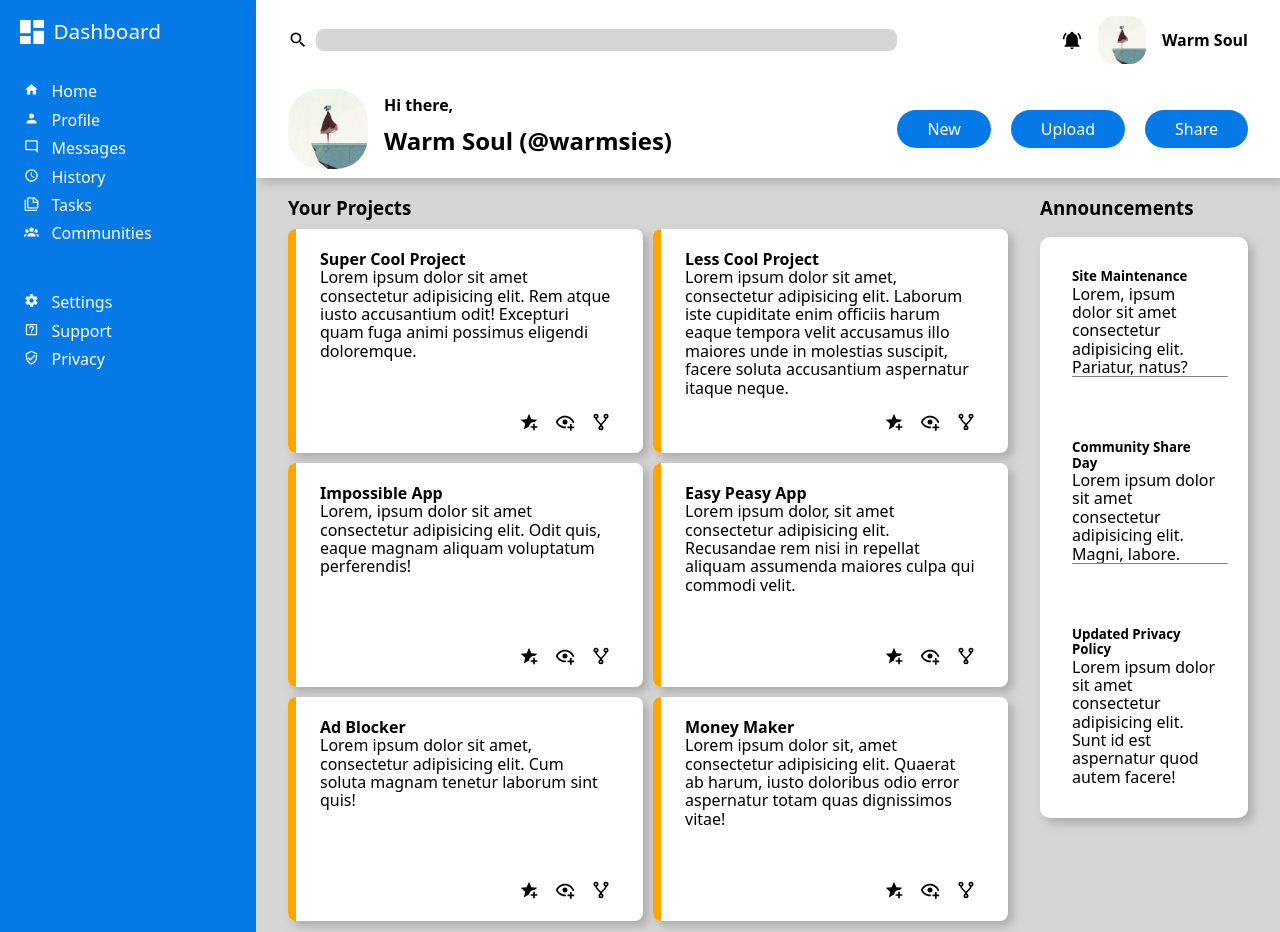
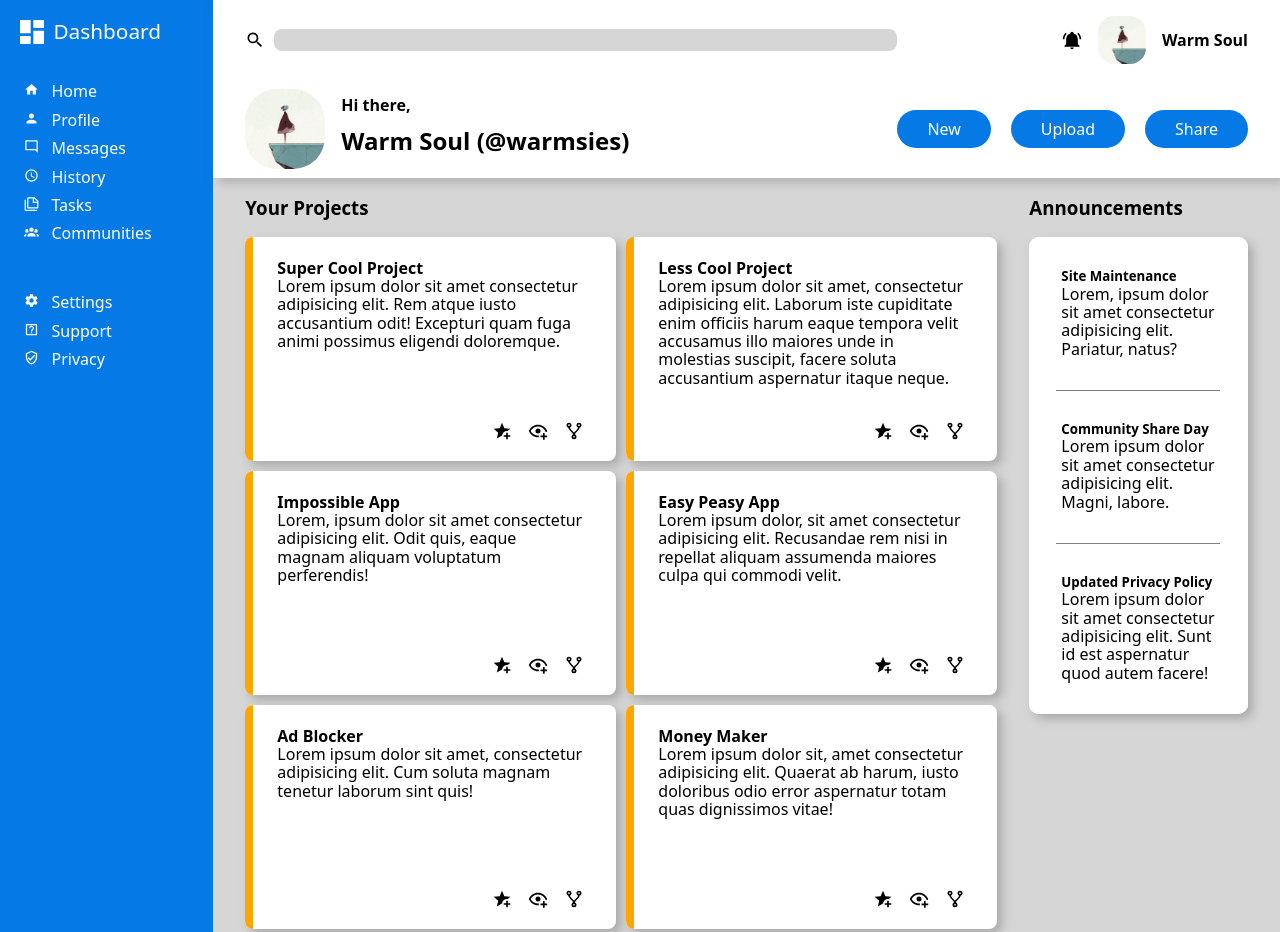
Before and after one commit to habbaszadegan/admin-dashboard, a website: page index.html in a window 1280 px wide. Shown: the top 932 px of the page. Drawn offline with Linux system fonts and the light colour scheme.

Commit message:
Fin announcements section

```diff
--- a/index.html
+++ b/index.html
@@ -50,8 +50,9 @@
         </div>
         <div class="body-BC">
             <div class="main-body">
+                <div class="projects-main">
+                    <h3>Your Projects</h3>
                     <div class="projects">
-                    <h3>Your Projects</h3>
                         <div class="project-cards"><span></span><h4>Super Cool Project</h4><p>Lorem ipsum dolor sit amet consectetur adipisicing elit. Rem atque iusto accusantium odit! Excepturi quam fuga animi possimus eligendi doloremque.</p><div class="project-cards-img"><img src="./icons/favorite.svg" alt="favorite"> <img src="./icons/eye-plus.svg" alt="eye-plus"> <img src="./icons/source-fork.svg" alt="source-fork"></div></div>
                         <div class="project-cards"><span></span><h4>Less Cool Project</h4><p>Lorem ipsum dolor sit amet, consectetur adipisicing elit. Laborum iste cupiditate enim officiis harum eaque tempora velit accusamus illo maiores unde in molestias suscipit, facere soluta accusantium aspernatur itaque neque.</p><div class="project-cards-img"><img src="./icons/favorite.svg" alt="favorite"> <img src="./icons/eye-plus.svg" alt="eye-plus"> <img src="./icons/source-fork.svg" alt="source-fork"></div></div>
                         <div class="project-cards"><span></span><h4>Impossible App</h4><p>Lorem, ipsum dolor sit amet consectetur adipisicing elit. Odit quis, eaque magnam aliquam voluptatum perferendis!</p><div class="project-cards-img"><img src="./icons/favorite.svg" alt="favorite"> <img src="./icons/eye-plus.svg" alt="eye-plus"> <img src="./icons/source-fork.svg" alt="source-fork"></div></div>
@@ -59,12 +60,17 @@
                         <div class="project-cards"><span></span><h4>Ad Blocker</h4><p>Lorem ipsum dolor sit amet, consectetur adipisicing elit. Cum soluta magnam tenetur laborum sint quis!</p><div class="project-cards-img"><img src="./icons/favorite.svg" alt="favorite"> <img src="./icons/eye-plus.svg" alt="eye-plus"> <img src="./icons/source-fork.svg" alt="source-fork"></div></div>
                         <div class="project-cards"><span></span><h4>Money Maker</h4><p>Lorem ipsum dolor sit, amet consectetur adipisicing elit. Quaerat ab harum, iusto doloribus odio error aspernatur totam quas dignissimos vitae!</p><div class="project-cards-img"><img src="./icons/favorite.svg" alt="favorite"> <img src="./icons/eye-plus.svg" alt="eye-plus"> <img src="./icons/source-fork.svg" alt="source-fork"></div></div>
                     </div>
+                </div>
                 <div class="announcements">
                     <h3>Announcements</h3>
                     <div class="announcement-cards">
-                        <div><h5>Site Maintenance</h5><p>Lorem, ipsum dolor sit amet consectetur adipisicing elit. Pariatur, natus?</p><span id="grey"></span></div>
-                        <div><h5>Community Share Day</h5><p>Lorem ipsum dolor sit amet consectetur adipisicing elit. Magni, labore.</p><span id="grey"></span></div>
+                        <div>
+                            <div><h5>Site Maintenance</h5><p>Lorem, ipsum dolor sit amet consectetur adipisicing elit. Pariatur, natus?</p></div>
+                            <span id="grey"></span>
+                            <div><h5>Community Share Day</h5><p>Lorem ipsum dolor sit amet consectetur adipisicing elit. Magni, labore.</p></div>
+                            <span></span>
                             <div><h5>Updated Privacy Policy</h5><p>Lorem ipsum dolor sit amet consectetur adipisicing elit. Sunt id est aspernatur quod autem facere!</p></div>
+                        </div>
                     </div>
                 </div>
                 <div class="trending">
--- a/styles.css
+++ b/styles.css
@@ -11,11 +11,9 @@ body {
     width: 15px;
 }
 
-
-
 .entire-page {
     display: grid;
-    grid-template-columns: minmax(170px, 1fr) 4fr;
+    grid-template-columns: minmax(170px, 1fr) 5fr;
 }
 
 .dashboard {
@@ -182,7 +180,7 @@ body {
     border-bottom-left-radius: 1rem;
 }
 
-.project-cards-img {
+.project-cards-img {    /* div containing image icons */
     justify-self: end;
     display: flex;
     gap: 1rem;
@@ -224,18 +222,18 @@ body {
     border-bottom-right-radius: 10px;
 }
 
-.announcement-cards div {
-    flex-shrink: 0rem;
+.announcement-cards div > div {
     padding: 2rem;
 }
 
-.announcement-cards > div > h5,
-.announcement-cards > div > p {
+.announcement-cards > div > div > h5,
+.announcement-cards > div > div > p {
     margin: 0px;
 }
 
 .announcement-cards span {
     position: absolute;
+    left: 12%;
     background-color: grey;
     height: 1px;
     width: 75%;
```
Lines whose indentation alone changed are shown as unchanged.
